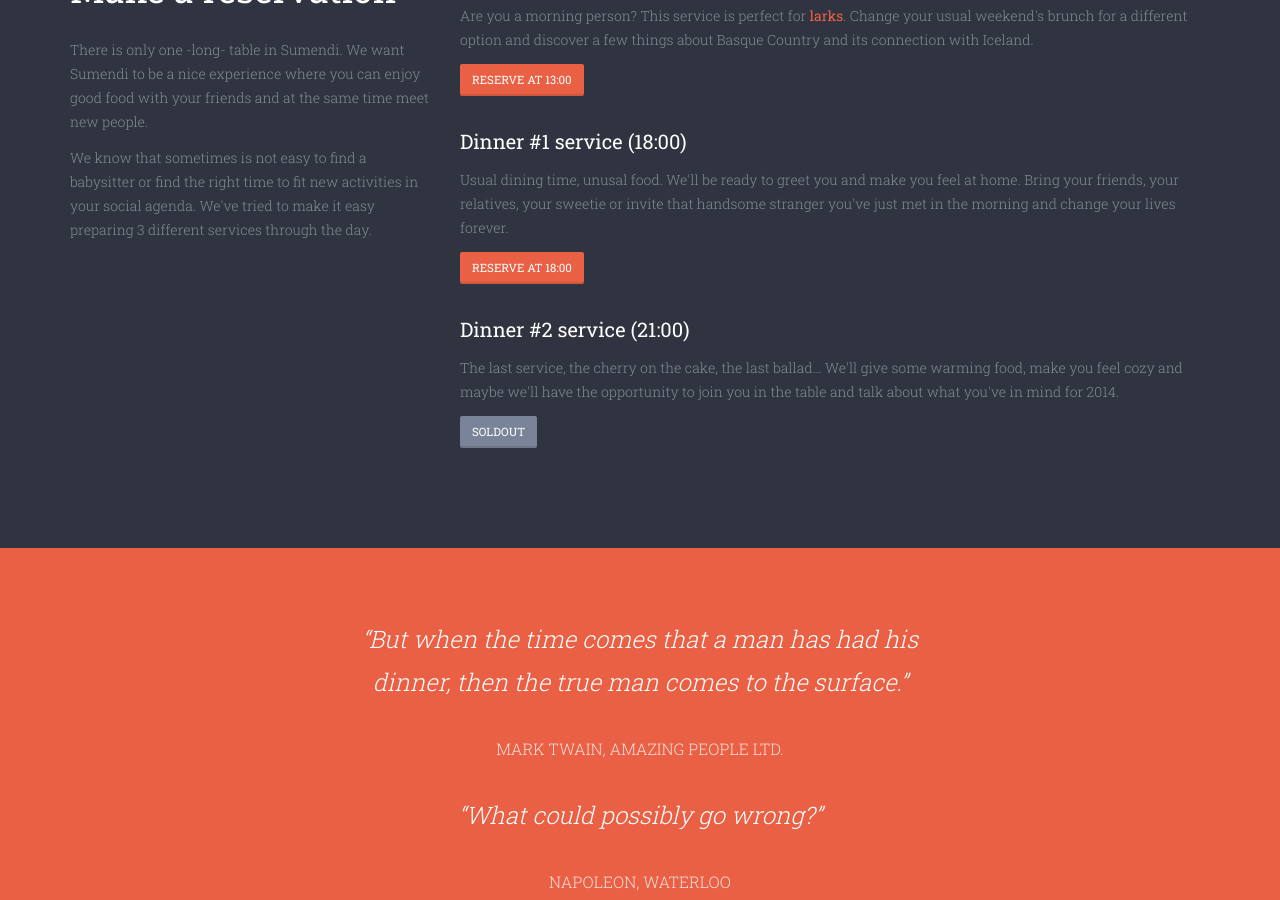
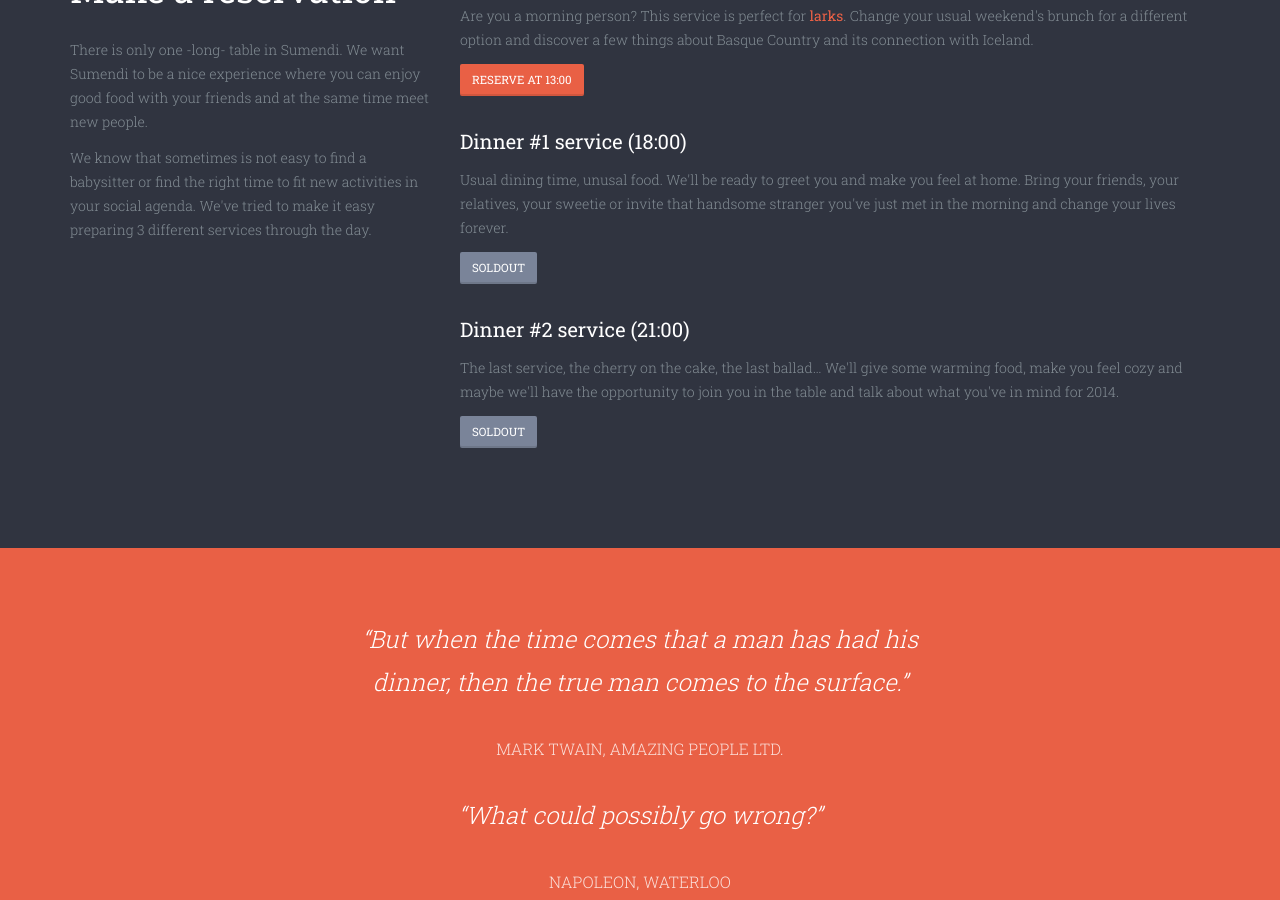
Before and after one commit to Sumendi/sumendi.github.io, a Jekyll site: the page built from index.html, in a window 1280 px wide and 900 px high, scrolled down 3697 px. Built offline with Jekyll 4.4.1, drawn with Linux system fonts in a browser that asks for light colours; nearby versions of some CDN libraries.

Commit message:
6pm sold-out

```diff
--- a/_includes/make_a_reservation.html
+++ b/_includes/make_a_reservation.html
@@ -29,7 +29,7 @@
           <p>
             Usual dining time, unusal food. We'll be ready to greet you and make you feel at home. Bring your friends, your relatives, your sweetie or invite that handsome stranger you've just met in the morning and change your lives forever.
           </p>
-          <a class="button-main button-mini" href="https://sumendi.stagehq.com/events/2645/external/create?ttp[5938]=1" target="_blank">Reserve at 18:00</a>
+          <a class="button-main button-mini inverted" disabled="true" style="cursor: not-allowed;">Soldout</a>
         </div>
         <div class="margin-30">
           <h4 class="white" style="color:#ffffff">
```
